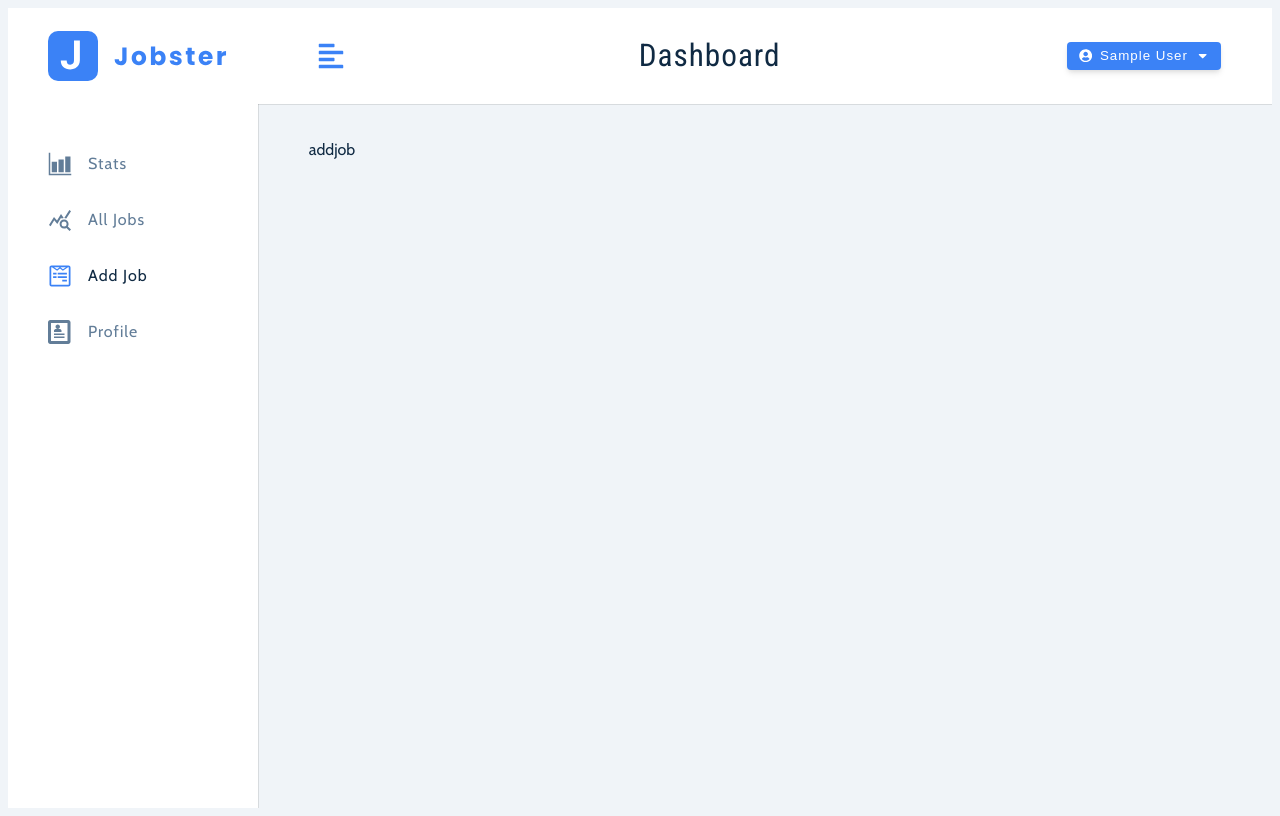
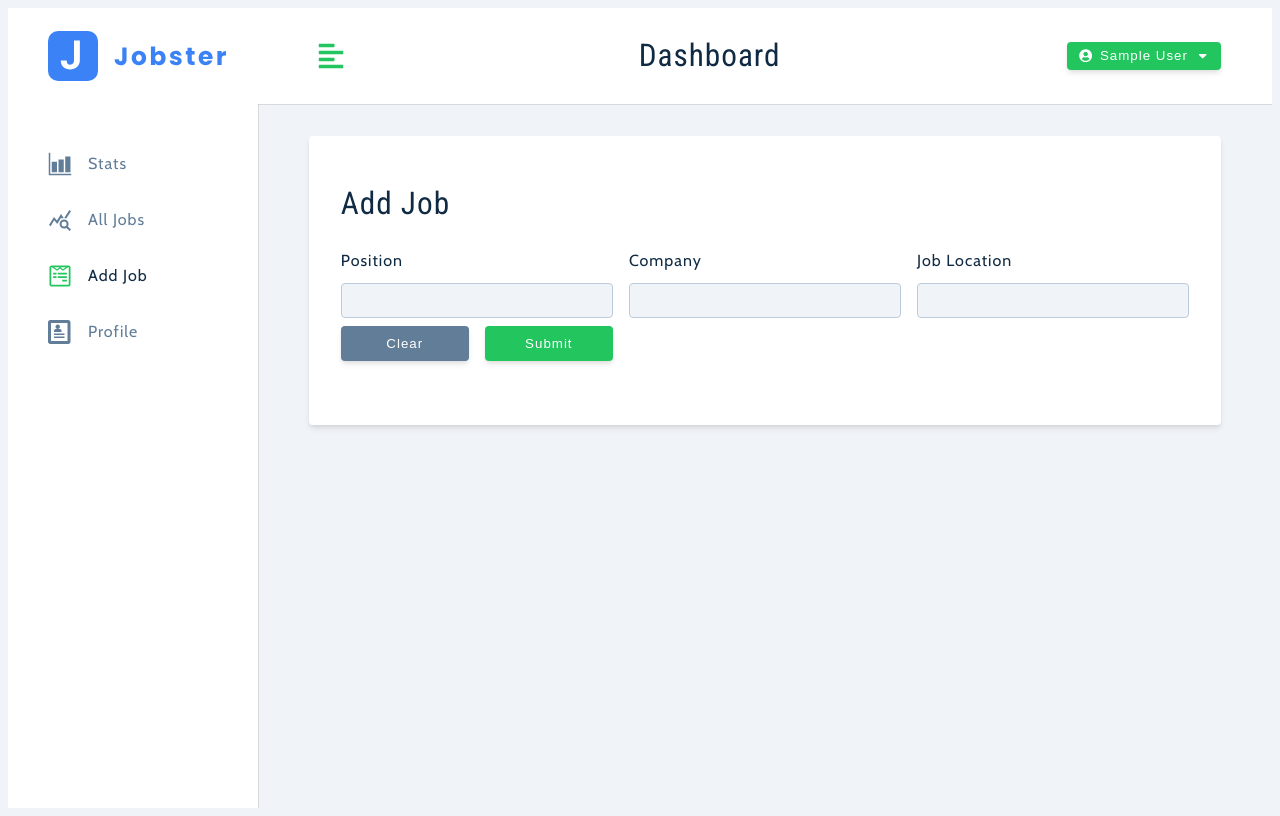
Before and after one commit to md-danishraza/jobster, a React (Vite) app in the folder client/: page /add-job in a window 1280 px wide. Built offline with nearby package versions, Linux system fonts and the light colour scheme; no server answers; sample sign-in values are in the browser's storage.

Commit message:
job slice and api

```diff
--- a/client/src/index.css
+++ b/client/src/index.css
@@ -13,7 +13,7 @@ html {
 
 :root {
   /* colors */
-  --primary-50: #eff6ff;
+  /* --primary-50: #eff6ff;
   --primary-100: #dbeafe;
   --primary-200: #bfdbfe;
   --primary-300: #93c5fd;
@@ -22,7 +22,17 @@ html {
   --primary-600: #2563eb;
   --primary-700: #1d4ed8;
   --primary-800: #1e40af;
-  --primary-900: #1e3a8a;
+  --primary-900: #1e3a8a; */
+  --primary-50:  #f0fdf4;
+--primary-100: #dcfce7;
+--primary-200: #bbf7d0;
+--primary-300: #86efac;
+--primary-400: #4ade80;
+--primary-500: #22c55e;
+--primary-600: #16a34a;
+--primary-700: #15803d;
+--primary-800: #166534;
+--primary-900: #14532d;
 
   /* grey */
   --grey-50: #f0f4f8;
--- a/client/src/pages/DashBoard/AddJob.jsx
+++ b/client/src/pages/DashBoard/AddJob.jsx
@@ -1,7 +1,90 @@
 import React from "react";
+import FormRow from "../../components/FormRow";
+import Wrapper from "../../assets/wrappers/DashboardFormPage";
+import { toast } from "react-toastify";
+import { useSelector, useDispatch } from "react-redux";
 
 function AddJob() {
-  return <div>addjob</div>;
+  const {
+    position,
+    company,
+    jobLocation,
+    jobType,
+    jobTypeOptions,
+    status,
+    statusOptions,
+    isEditing,
+    editJobId,
+  } = useSelector((store) => store.job);
+  const dispatch = useDispatch();
+
+  const handleSubmit = (e) => {
+    e.preventDefault();
+
+    if (!position || !company || !jobLocation) {
+      toast.error("Please Fill Out All Fields");
+      return;
+    }
+  };
+  const handleJobInput = (e) => {
+    const name = e.target.name;
+    const value = e.target.value;
+  };
+
+  return (
+    <Wrapper>
+      <form className="form">
+        <h3>{isEditing ? "edit job" : "add job"}</h3>
+
+        <div className="form-center">
+          {/* position */}
+          <FormRow
+            type="text"
+            name="position"
+            value={position}
+            handleChange={handleJobInput}
+          />
+          {/* company */}
+          <FormRow
+            type="text"
+            name="company"
+            value={company}
+            handleChange={handleJobInput}
+          />
+          {/* location */}
+          <FormRow
+            type="text"
+            labelText="job location"
+            name="jobLocation"
+            value={jobLocation}
+            handleChange={handleJobInput}
+          />
+          {/* job status */}
+
+          {/* job type */}
+
+          {/* btn container */}
+          <div className="btn-container">
+            <button
+              type="button"
+              className="btn btn-block clear-btn"
+              onClick={() => console.log("clear values")}
+            >
+              clear
+            </button>
+            <button
+              type="submit"
+              className="btn btn-block submit-btn"
+              onClick={handleSubmit}
+              // disabled={isLoading}
+            >
+              submit
+            </button>
+          </div>
+        </div>
+      </form>
+    </Wrapper>
+  );
 }
 
 export default AddJob;
--- a/client/src/pages/Register.jsx
+++ b/client/src/pages/Register.jsx
@@ -24,8 +24,17 @@ function Register() {
   };
   const [values, setValues] = useState(initialState);
 
+  const user = useSelector((state) => state.user.user);
+
   const dispatch = useDispatch();
   const navigate = useNavigate();
+  // if user already exist no need to show this page
+  useEffect(() => {
+    if (user) {
+      navigate("/");
+    }
+  }, [user]);
+
   const [loginUser, { isLoading }] = useLoginUserMutation();
   const [registerUser, { isLoading: isRegLoading }] = useRegisterUserMutation();
   const [registerTestUser, { isLoading: isRegTestLoading }] =
--- /dev/null
+++ b/client/src/state/apis/jobsApi.js
@@ -0,0 +1,10 @@
+import { createApi } from "@reduxjs/toolkit/query/react";
+import { axiosBaseQuery } from "./baseQuery";
+
+export const jobsApi = createApi({
+  reducerPath: "jobsApi",
+  baseQuery: axiosBaseQuery(),
+  endpoints: (builder) => ({}),
+});
+
+export const {} = jobsApi;
--- /dev/null
+++ b/client/src/state/features/jobSlice.js
@@ -0,0 +1,21 @@
+import { createSlice } from "@reduxjs/toolkit";
+
+const initialState = {
+  position: "",
+  company: "",
+  jobLocation: "",
+  jobTypeOptions: ["full-time", "part-time", "remote", "internship"],
+  jobType: "full-time",
+  statusOptions: ["interview", "declined", "pending"],
+  status: "pending",
+  isEditing: false,
+  editJobId: "",
+};
+
+const jobSlice = createSlice({
+  name: "job",
+  initialState,
+  reducers: {},
+});
+
+export default jobSlice.reducer;
--- a/client/src/state/store.js
+++ b/client/src/state/store.js
@@ -1,12 +1,17 @@
 import { configureStore } from "@reduxjs/toolkit";
 
 import userReducer from "./features/userSlice";
+import jobsReducer from "./features/jobSlice";
 import { userApi } from "./apis/userApi";
+import { jobsApi } from "./apis/jobsApi";
+
 export const store = configureStore({
   reducer: {
     user: userReducer,
+    job: jobsReducer,
     [userApi.reducerPath]: userApi.reducer,
+    [jobsApi.reducerPath]: jobsApi.reducer,
   },
   middleware: (getDefaultMiddleware) =>
-    getDefaultMiddleware().concat(userApi.middleware),
+    getDefaultMiddleware().concat(userApi.middleware, jobsApi.middleware),
 });
```
